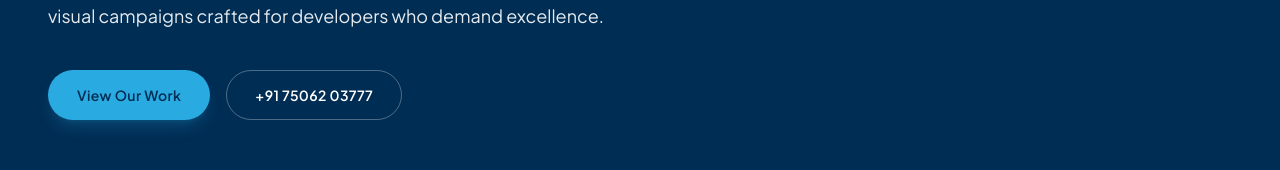
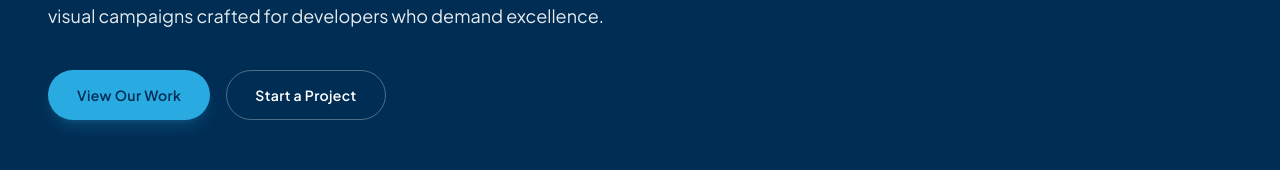
Before and after one commit to anmolns/nsv-portfolio, a React (Vite) app: page / in a window 1280 px wide. Shown: the part 517-687 px from the top of the page. Built offline with nearby package versions, Linux system fonts and the light colour scheme.

Commit message:
Refactor App component to include ProjectInquiryModal and pass inquiry handling props to Hero and Footer components. Update favicon in index.html for better compatibility.

```diff
--- a/index.html
+++ b/index.html
@@ -2,7 +2,7 @@
 <html lang="en">
   <head>
     <meta charset="UTF-8" />
-    <link rel="icon" type="image/svg+xml" href="/favicon.svg" />
+    <link rel="icon" type="image/x-icon" href="/favicon.ico" />
     <meta name="viewport" content="width=device-width, initial-scale=1.0" />
     <meta
       name="description"
--- a/src/App.tsx
+++ b/src/App.tsx
@@ -1,8 +1,10 @@
-import { lazy, Suspense } from 'react'
+import { lazy, Suspense, useState } from 'react'
 
 import { Navbar } from './components/layout/Navbar'
 
 import { Hero } from './components/sections/Hero'
+
+import { ProjectInquiryModal } from './components/ui/ProjectInquiryModal'
 
 import { useLenis } from './hooks/useLenis'
 
@@ -38,6 +40,8 @@ function App() {
 
   useLenis()
 
+  const [inquiryOpen, setInquiryOpen] = useState(false)
+
 
 
   return (
@@ -66,7 +70,7 @@ function App() {
 
       <main id="main-content">
 
-        <Hero />
+        <Hero onInquiryClick={() => setInquiryOpen(true)} />
 
         <Suspense fallback={<div className="min-h-[50vh] bg-off-white" aria-hidden />}>
 
@@ -78,11 +82,13 @@ function App() {
 
       <Suspense fallback={null}>
 
-        <Footer />
+        <Footer onInquiryClick={() => setInquiryOpen(true)} />
 
         <FloatingActions />
 
       </Suspense>
+
+      <ProjectInquiryModal isOpen={inquiryOpen} onClose={() => setInquiryOpen(false)} />
 
     </>
 
--- a/src/components/layout/Footer.tsx
+++ b/src/components/layout/Footer.tsx
@@ -1,8 +1,7 @@
-import { useEffect, useRef, useState, type ReactNode } from 'react'
+import { useEffect, useRef, type ReactNode } from 'react'
 import gsap from 'gsap'
 import { ScrollTrigger } from 'gsap/ScrollTrigger'
 import { MagneticButton } from '../ui/Motion'
-import { ProjectInquiryModal } from '../ui/ProjectInquiryModal'
 import { usePrefersReducedMotion } from '../../hooks/useMotion'
 import { contact } from '../../data/contact'
 import { cn } from '../../lib/utils'
@@ -204,8 +203,11 @@ function FooterLink({
   )
 }
 
-export function Footer() {
-  const [inquiryOpen, setInquiryOpen] = useState(false)
+interface FooterProps {
+  onInquiryClick?: () => void
+}
+
+export function Footer({ onInquiryClick }: FooterProps) {
   const footerRef = useRef<HTMLElement>(null)
   const ctaRef = useRef<HTMLDivElement>(null)
   const gridRef = useRef<HTMLDivElement>(null)
@@ -356,7 +358,7 @@ export function Footer() {
               <MagneticButton
                 variant="primary"
                 size="md"
-                onClick={() => setInquiryOpen(true)}
+                onClick={onInquiryClick}
                 data-cursor="pointer"
               >
                 Start a Project
@@ -469,7 +471,6 @@ export function Footer() {
         </div>
       </div>
 
-      <ProjectInquiryModal isOpen={inquiryOpen} onClose={() => setInquiryOpen(false)} />
     </footer>
   )
 }
--- a/src/components/sections/Hero.tsx
+++ b/src/components/sections/Hero.tsx
@@ -2,7 +2,6 @@ import { useEffect, useRef, useState } from 'react'
 import gsap from 'gsap'
 import { ScrollTrigger } from 'gsap/ScrollTrigger'
 import { motion } from 'framer-motion'
-import { contact } from '../../data/contact'
 import { MagneticButton } from '../ui/Motion'
 
 gsap.registerPlugin(ScrollTrigger)
@@ -22,7 +21,11 @@ const fadeUp = {
   }),
 }
 
-export function Hero() {
+interface HeroProps {
+  onInquiryClick?: () => void
+}
+
+export function Hero({ onInquiryClick }: HeroProps) {
   const sectionRef = useRef<HTMLElement>(null)
   const videoRef = useRef<HTMLVideoElement>(null)
   const [videoReady, setVideoReady] = useState(false)
@@ -149,10 +152,10 @@ export function Hero() {
           </MagneticButton>
           <MagneticButton
             variant="secondary"
-            onClick={() => window.open(contact.phoneTel)}
+            onClick={onInquiryClick}
             data-cursor="pointer"
           >
-            {contact.phoneDisplay}
+            Start a Project
           </MagneticButton>
         </motion.div>
       </div>
```
Also changed, not shown: 1 other file (tests, documents, lock files or other folders).
